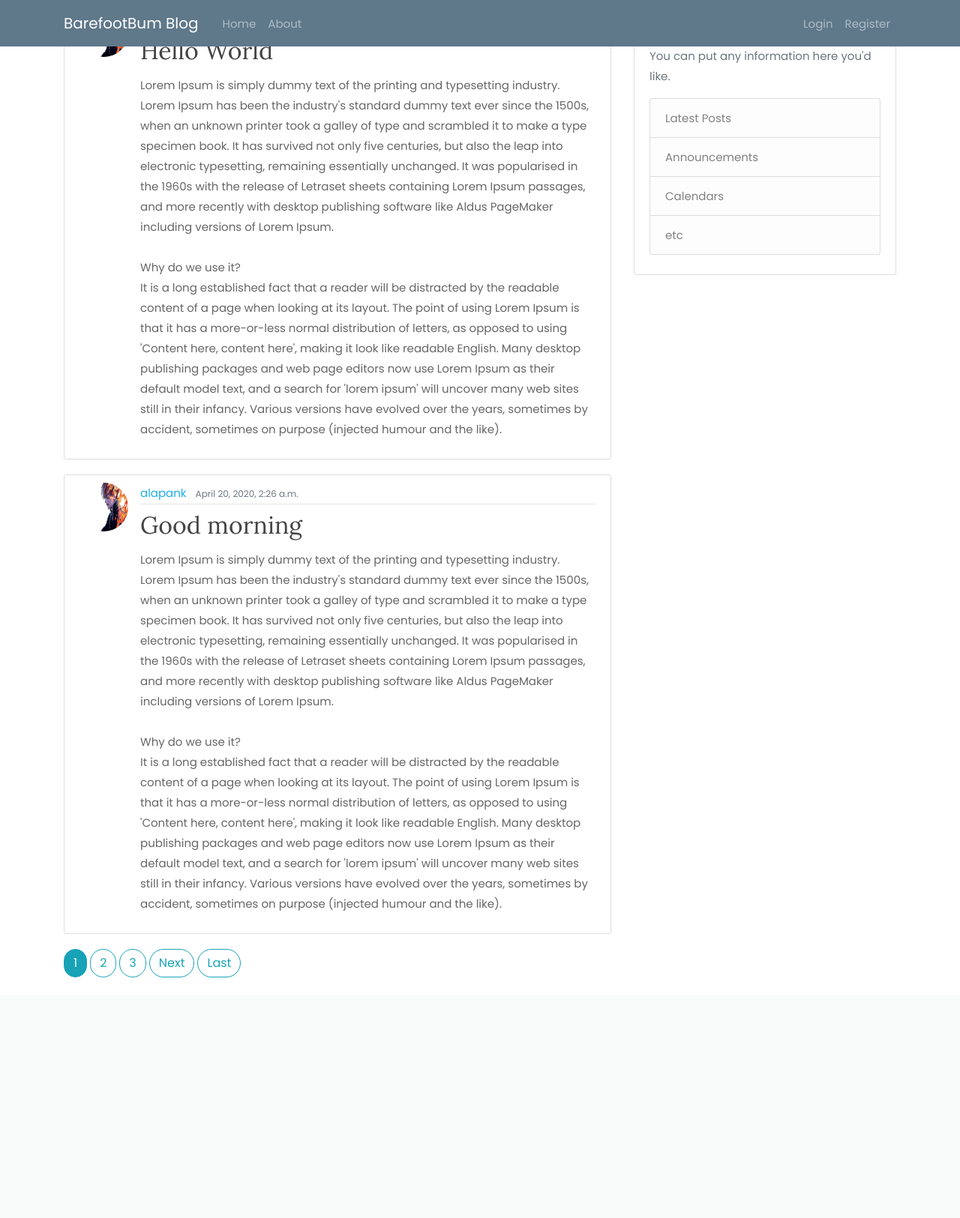
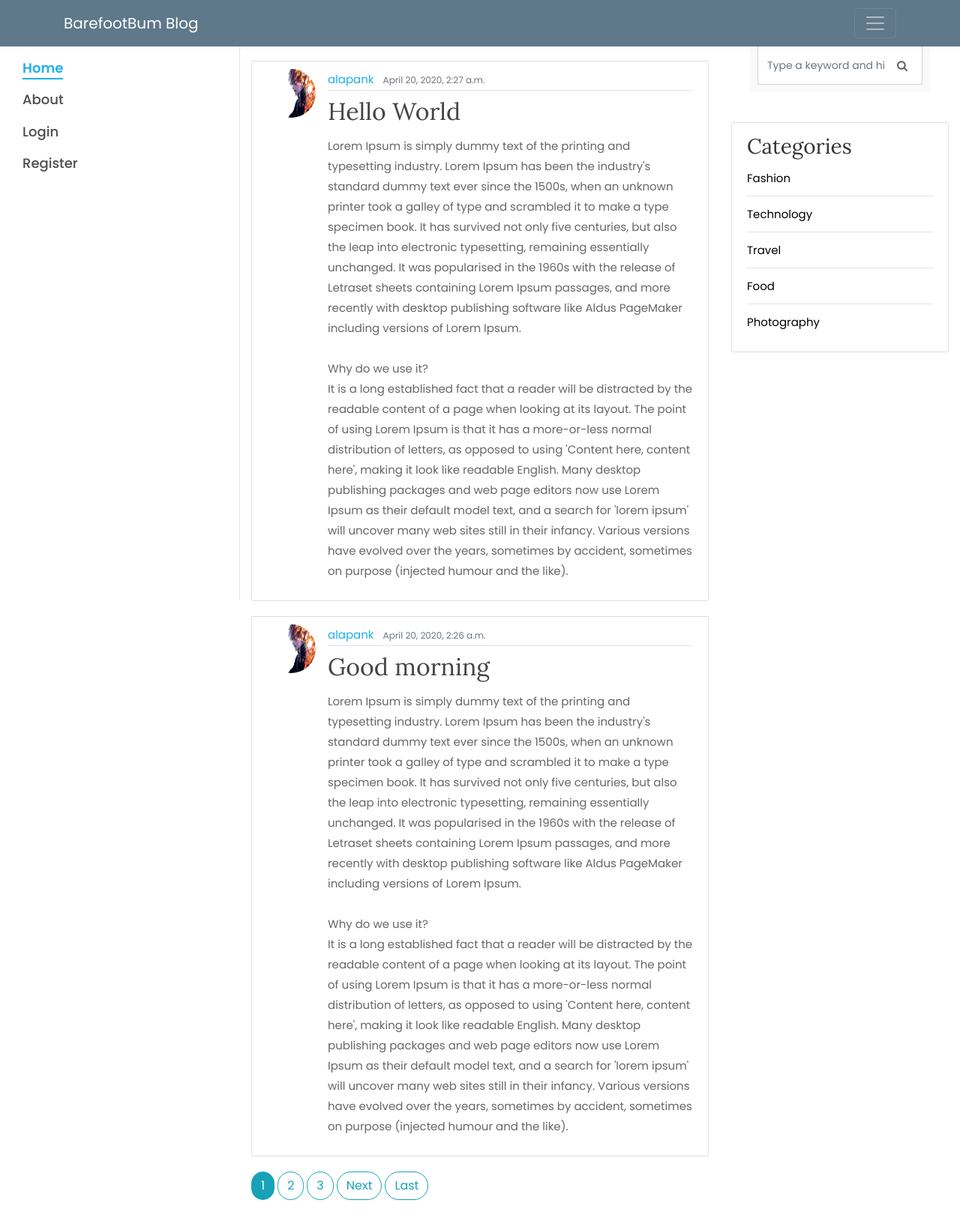
Before and after one commit to alapankar/BarefootBumDjangoBlog, a Django app: page / in a window 1280 px wide. Shown: the whole page at 75% size. Before the commit the page ends 1304 px from the top, so only its background shows below. Run offline with Django 3.2, Linux system fonts and the light colour scheme; data comes from the database, SQL or seed files in the repository; both versions use the stored data as it was after the commit; some libraries are stand-ins or nearby versions; some web fonts are replaced.

Commit message:
UI updated

```diff
--- a/blog/templates/blog/about.html
+++ b/blog/templates/blog/about.html
@@ -1,4 +1,5 @@
 {% extends "blog/base.html" %}
 {% block content %}
+
     <h1> Blog About Page </h1>
 {% endblock content %}
--- a/blog/templates/blog/base.html
+++ b/blog/templates/blog/base.html
@@ -40,19 +40,19 @@
 <body>
 
   <header class="site-header">
-      <nav class="navbar navbar-expand-md navbar-dark bg-steel fixed-top">
+    <nav class="navbar navbar-dark bg-steel fixed-top">
       <div class="container">
         <a class="navbar-brand mr-4" href="/">BarefootBum Blog</a>
         <button class="navbar-toggler" type="button" data-toggle="collapse" data-target="#navbarToggle" aria-controls="navbarToggle" aria-expanded="false" aria-label="Toggle navigation">
           <span class="navbar-toggler-icon"></span>
         </button>
-          <div class="collapse navbar-collapse" id="navbarToggle">
+        <!-- <div class="collapse navbar-collapse" id="navbarToggle">
         <div class="navbar-nav mr-auto">
         <a class="nav-item nav-link" href="{% url 'blog-home' %}">Home</a>
         <a class="nav-item nav-link" href="{% url 'blog-about' %}">About</a>
-            </div>
+      </div> -->
       <!-- Navbar Right Side -->
-            <div class="navbar-nav">
+      <!-- <div class="navbar-nav">
       {% if user.is_authenticated %}
       <a class="nav-item nav-link" href="{% url 'post-create' %}">Write Post</a>
       <a class="nav-item nav-link" href="{% url 'blog-profile' %}">Profile</a>
@@ -62,14 +62,43 @@
       <a class="nav-item nav-link" href="{% url 'blog-register' %}">Register</a>
       {% endif %}
     </div>
-          </div>
+  </div>-->
 </div>
 </nav>
+<a href="#" class="js-colorlib-nav-toggle colorlib-nav-toggle"><i></i></a>
+<aside id="colorlib-aside" role="complementary" class="js-fullheight">
+  <nav id="colorlib-main-menu" role="navigation">
+    <ul>
+      <li class="colorlib-active"><a href="{% url 'blog-home' %}">Home</a></li>
+      <li><a href="{% url 'blog-about' %}">About</a></li>
+      {% if user.is_authenticated %}
+      <li><a href="{% url 'post-create' %}">Write Post</a></li>
+      <li><a href="{% url 'blog-profile' %}">Profile</a></li>
+      <li><a href="{% url 'blog-logout' %}">Logout</a></li>
+      {% else %}
+      <li><a href="{% url 'blog-login' %}">Login</a></li>
+      <li><a href="{% url 'blog-register' %}">Register</a></li>
+      {% endif %}
+    </ul>
+  </nav>
+</aside>
 </header>
 
+<div class="spacer">
+  &nbsp;
+</div>
+
+<div id="colorlib-page">
+  <div id="colorlib-main">
+    <section class="ftco-section ftco-no-pt ftco-no-pb">
+      <div class="container">
+        <div class="row d-flex">
           <main role="main" class="container">
             <div class="row">
               <div class="col-md-8">
+                <div class="spacer">
+                    &nbsp;
+                  </div>
                 {% if messages %}
                 {% for message in messages %}
                 <div class="alert alert-{{ message.tags }}">
@@ -80,20 +109,33 @@
                 {% block content %}{% endblock %}
               </div>
               <div class="col-md-4">
+                <div class="sidebar-box pt-md-4">
+                  <form action="#" class="search-form">
+                    <div class="form-group">
+                      <span class="icon icon-search"></span>
+                      <input type="text" class="form-control" placeholder="Type a keyword and hit enter">
+                    </div>
+                  </form>
+                </div>
                 <div class="content-section">
-            <h3>Our Sidebar</h3>
-            <p class='text-muted'>You can put any information here you'd like.
-              <ul class="list-group">
-                <li class="list-group-item list-group-item-light">Latest Posts</li>
-                <li class="list-group-item list-group-item-light">Announcements</li>
-                <li class="list-group-item list-group-item-light">Calendars</li>
-                <li class="list-group-item list-group-item-light">etc</li>
+                  <h3 class="sidebar-heading">Categories</h3>
+                  <ul class="categories">
+                    <li><a href="#">Fashion </a></li>
+                    <li><a href="#">Technology </a></li>
+                    <li><a href="#">Travel </a></li>
+                    <li><a href="#">Food </a></li>
+                    <li><a href="#">Photography </a></li>
                   </ul>
-            </p>
                 </div>
               </div>
             </div>
           </main>
+        </div>
+      </div>
+    </section>
+  </div>
+</div>
+
 
 <script src="https://code.jquery.com/jquery-3.2.1.slim.min.js" integrity="sha384-KJ3o2DKtIkvYIK3UENzmM7KCkRr/rE9/Qpg6aAZGJwFDMVNA/GpGFF93hXpG5KkN" crossorigin="anonymous"></script>
 <script src="https://cdnjs.cloudflare.com/ajax/libs/popper.js/1.12.9/umd/popper.min.js" integrity="sha384-ApNbgh9B+Y1QKtv3Rn7W3mgPxhU9K/ScQsAP7hUibX39j7fakFPskvXusvfa0b4Q" crossorigin="anonymous"></script>
--- a/blog/templates/blog/home.html
+++ b/blog/templates/blog/home.html
@@ -1,5 +1,8 @@
 {% extends "blog/base.html" %}
 {% block content %}
+<div class="spacer">
+  &nbsp;
+</div>
 {% for post in posts %}
 <article class="media content-section">
   <img class="rounded-circle article-img" src="{{ post.author.profile.image.url }}">
--- a/blog/templates/blog/post_confirm_delete.html
+++ b/blog/templates/blog/post_confirm_delete.html
@@ -1,6 +1,7 @@
 {% extends "blog/base.html" %}
 
 {% block content %}
+
     <div class="content-section">
         <form method="POST">
             {% csrf_token %}
--- a/users/templates/users/login.html
+++ b/users/templates/users/login.html
@@ -1,6 +1,7 @@
 {% extends "blog/base.html" %}
 {% load crispy_forms_tags %}
 {% block content %}
+
     <div class="content-section">
         <form method="POST">
             {% csrf_token %}
```
Also changed, not shown: blog/templates/blog/post_detail.html (line endings or trailing spaces), blog/templates/blog/post_form.html (line endings or trailing spaces), db.sqlite3, users/templates/users/logout.html (line endings or trailing spaces), users/templates/users/password_reset_confirm.html (line endings or trailing spaces). Lines whose indentation alone changed are shown as unchanged.
